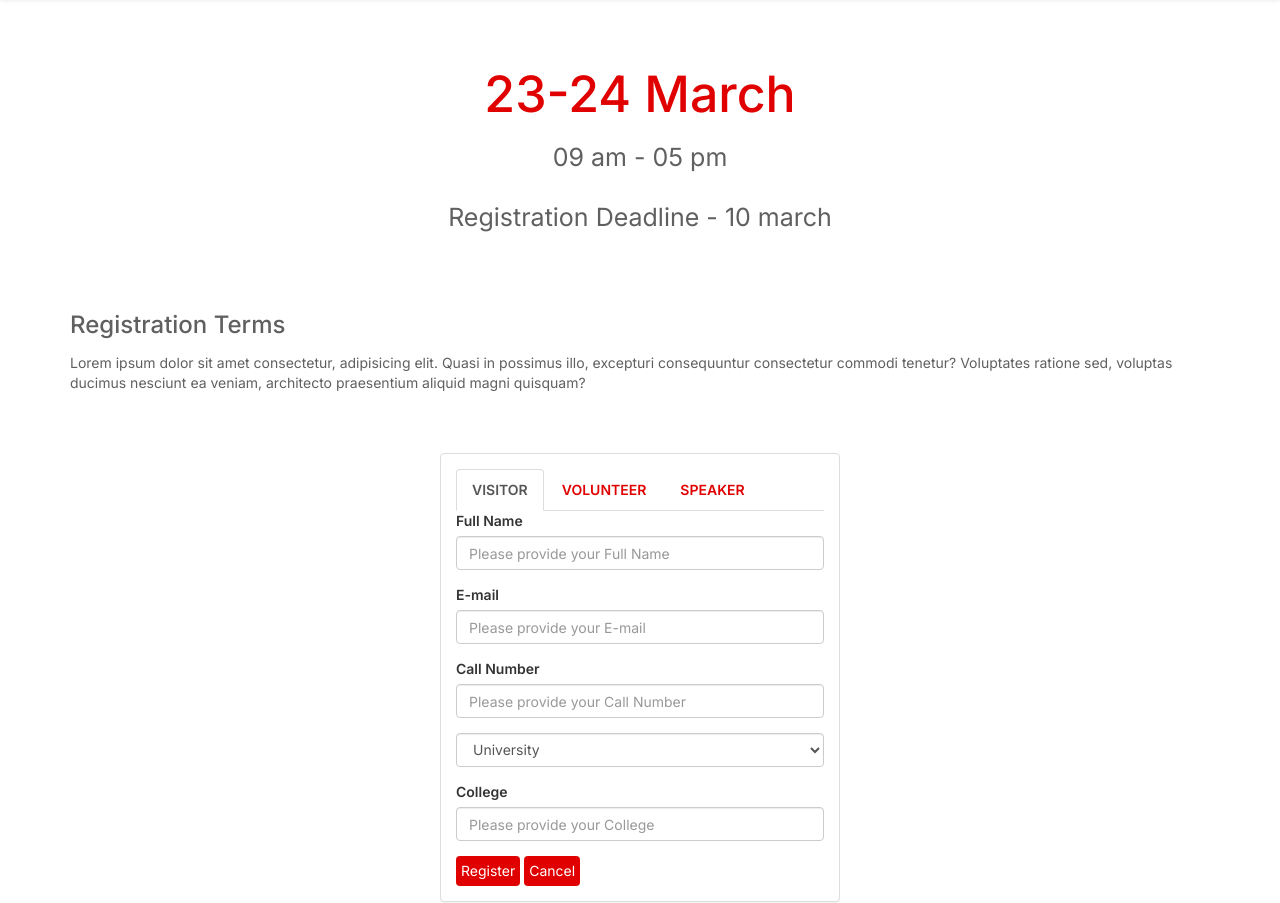
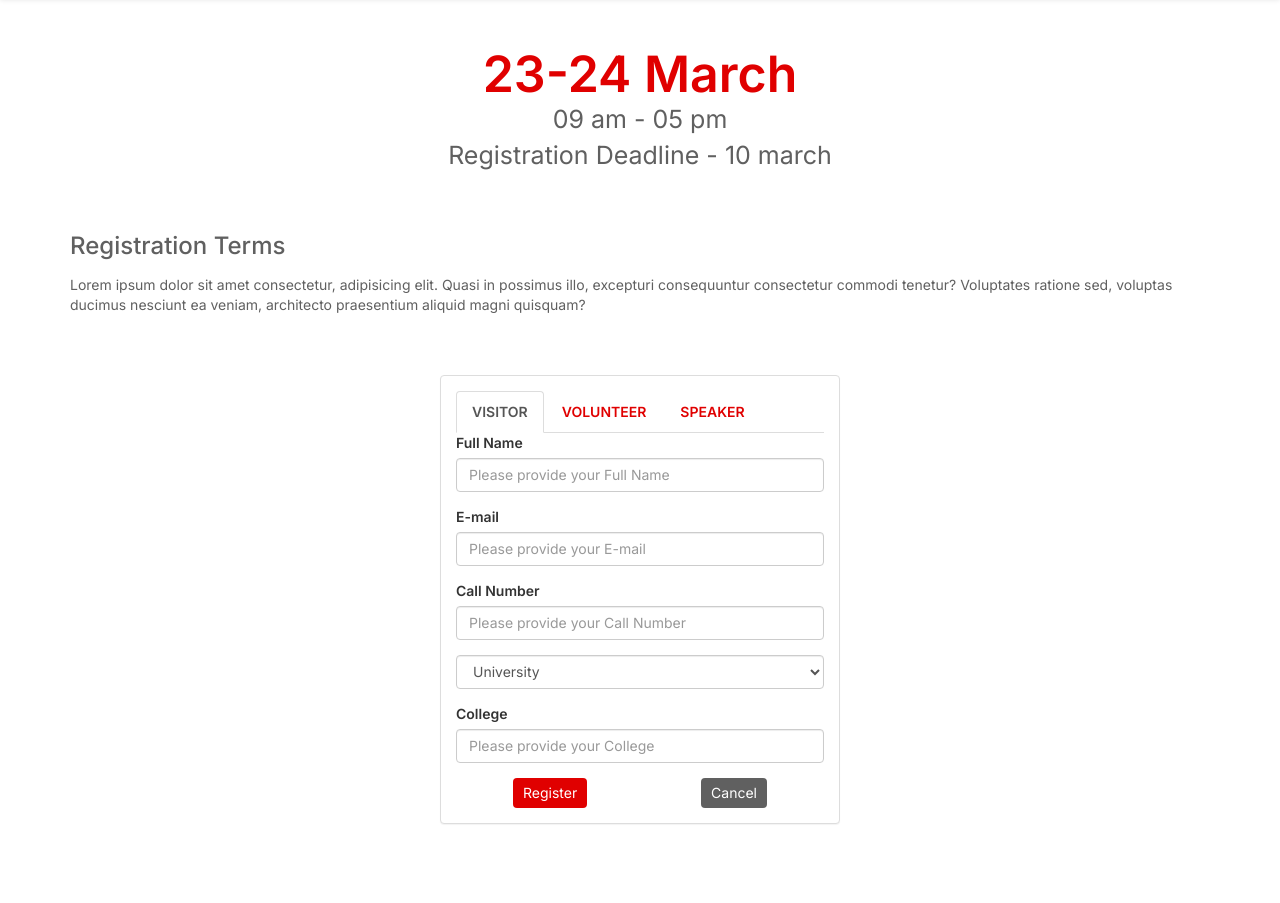
Before and after one commit to PilotMuhammed/IT-LIVE-update, a plain HTML site: page register.html in a window 1280 px wide. Shown: the part 53-956 px from the top of the page. Drawn offline with nearby package versions, Linux system fonts and the light colour scheme; a script that the page names is missing.

Commit message:
Form Action BTNs

```diff
--- a/css/master.css
+++ b/css/master.css
@@ -326,11 +326,17 @@
 }
 .sec-first-register .container {
     text-align: center;
-    line-height: 50px;
+    /* line-height: 50px; */
+}
+.sec-first-register .container>*{
+    margin: 0%;
+    padding: 0%;
+    box-sizing: border-box;
 }
 .sec-first-register .container h3 {
     font-size: 50px;
     color: var(--Red);
+    font-weight: 600;
 }
 .sec-first-register .container p {
    font-size: 25px;
@@ -382,13 +388,20 @@
         width: 240px;
     }
 }
-
+.action-btns{
+    display: flex;
+    justify-content: space-around;
+}
 .btn-form {
 	background-color: #E00000;
     color: #fff;
-    padding: 5px;
+    padding: 5px 10px;
     border: none;
     border-radius: var(--Radius);
+}
+.action-btns :last-child{
+    background-color: var(--Gray);
+    color: var(--White);
 }
 .tab-form a {
     color:#E00000 ;
@@ -398,6 +411,9 @@
     color:#606060 ;
 }
 
+/* li.active{
+    color: var(--Red);
+} */
 
 /* Style Page News */
 .sec-first-news {
--- a/register.html
+++ b/register.html
@@ -120,9 +120,10 @@
                                         <label class="control-label" for="password_confirm">College</label>
                                         <input type="password" id="password_confirm" name="password_confirm" placeholder="Please provide your College" class="form-control" />
                                     </div>
-
+                                    <div class="action-btns">
                                         <button class="btn-form">Register</button>
                                         <button class="btn-form">Cancel</button>
+                                    </div>
                                 </fieldset>
                             </form>
                         </div>
@@ -154,8 +155,10 @@
                                         <label class="control-label" for="password_confirm">Your work</label>
                                         <input type="password" id="password_confirm" name="password_confirm" placeholder="Please provide your Your work" class="form-control" />
                                     </div>
+                                    <div class="action-btns">
                                         <button class="btn-form">Register</button>
                                         <button class="btn-form">Cancel</button>
+                                    </div>
                                 </fieldset>
                             </form>
                             <!-- VOLUNTEER-ends-->
@@ -194,8 +197,10 @@
                                         <input type="file" accept=".PNG/*,.JPEG/*" id="exampleInputFile">
                                         <p class="help-block">The image must have the extension JPEG or PNG									</p>
                                     </div>
+                                    <div class="action-btns">
                                         <button class="btn-form">Register</button>
                                         <button class="btn-form">Cancel</button>
+                                    </div>
                                 </fieldset>
                             </form>
 
```
Lines whose indentation alone changed are shown as unchanged.
